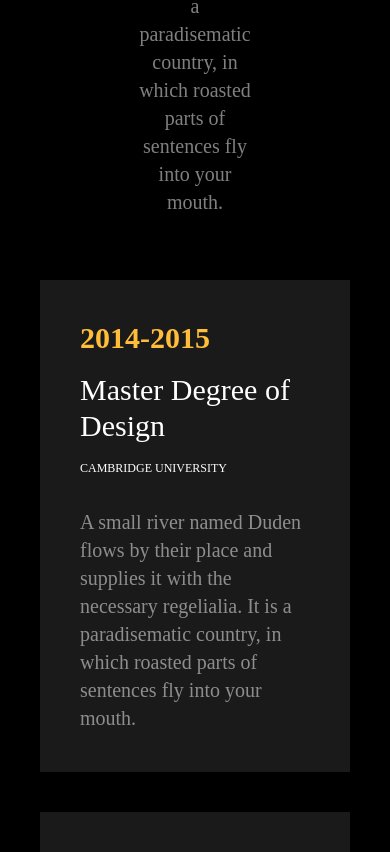
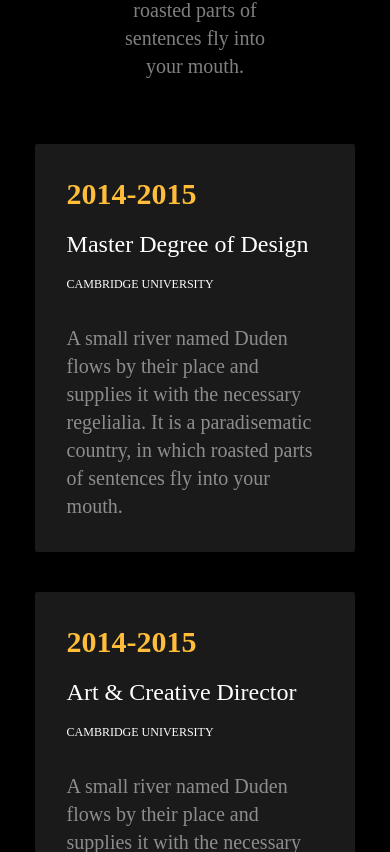
Before and after one commit to rabiakhan01/clark, a React (Create React App) app: page / in a window 390 px wide. Shown: the part 1892-2744 px from the top of the page. Built offline with nearby package versions, Linux system fonts and the light colour scheme.

Commit message:
Resume section complete

```diff
--- a/src/components/button/card/card.js
+++ b/src/components/button/card/card.js
@@ -3,16 +3,16 @@
 const Card = () => {
     const data = cardData.map((items) => {
         return(
-            <div className="flex flex-col text-primary md:w-[550px] w-auto h-auto bg-semiTransparent p-10 gap-y-4">
+            <div className="flex flex-col text-primary md:w-11/12 md:h-11/12 lg:h-auto w-11/12 h-auto  bg-semiTransparent p-8 gap-y-4 rounded-sm">
             <p className="text-secondary text-3xl font-extrabold">{items.date}</p>
-            <p className="text-3xl">{items.degree}</p>
+            <p className="text-2xl">{items.degree}</p>
             <p className="text-xs">{items.institute}</p>
             <p className="text-grayColor text-xl pt-4">{items.description}</p>
             </div>
         );
     })
     return(
-        <div className="flex flex-wrap gap-10 justify-center items-center">
+        <div className="grid md:grid-rows-3 grid-rows-6  grid-flow-col gap-y-10 md:gap-x-0 gapy-x-10  place-items-center">
         {data}
         </div>
     );
--- a/src/pages/Resume/Resume.js
+++ b/src/pages/Resume/Resume.js
@@ -2,9 +2,9 @@
 import Card from "../../components/button/card/card";
 const Resume = () => {
     return (
-        <div className="flex mt-28 mb-28 flex-col h-1vh">
+        <div className="flex mt-28 mb-28 flex-col h-1vh w-full">
 
-            <div className=" relative flex flex-col justify-center items-center px-24">
+            <div className=" relative flex flex-col justify-center items-center px-24 ">
                 <p className="md:text-6xl text-5xl font-extrabold pb-16 text-primary">Resume</p>
                 <p className="md:text-9xl text-7xl text-semiTransparent font-extrabold absolute -top-2">Resume</p>
                 <p className="text-grayColor text-center text-xl mb-16">
--- a/src/utils/layout/layout.js
+++ b/src/utils/layout/layout.js
@@ -3,7 +3,7 @@
 import Footer from "./footer/footer";
 const Layout = ({children}) => {
     return (
-        <div className="mr-10 ml-10 xl:mx-36 2xl:max-w-[1500px] 2xl:my-0 2xl:mx-auto overflow-hidden">
+        <div className=" mx-5 sm:mx-10 xl:mx-36 2xl:max-w-[1440px] 2xl:my-0 2xl:mx-auto overflow-hidden">
         <Navbar />
         {children}
         <Footer />
```
